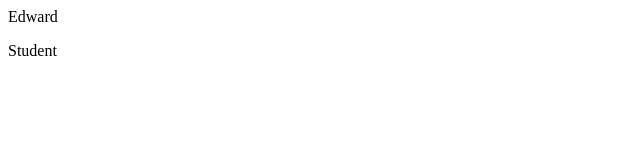
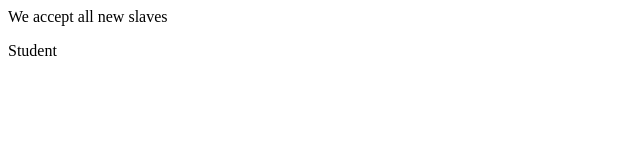
Before and after one commit to Edmarrow/Edmarrow, a plain HTML site: page index.html in a window 1280 px wide. Shown: the whole page, without its empty margins (0-640 px from the left). Drawn offline with Linux system fonts and the light colour scheme.

Commit message:
Update index.html

```diff
--- a/index.html
+++ b/index.html
@@ -2,12 +2,12 @@
 <html>
 
    <head>
-      <title>Edward </title>
+      <title>We accept more slaves for the starbucks mines</title>
 
    </head>
 
    <div id="container">
-      <span> Edward</span>
+      <span> We accept all new slaves</span>
       <p> Student </p>
 
      </div>
```
